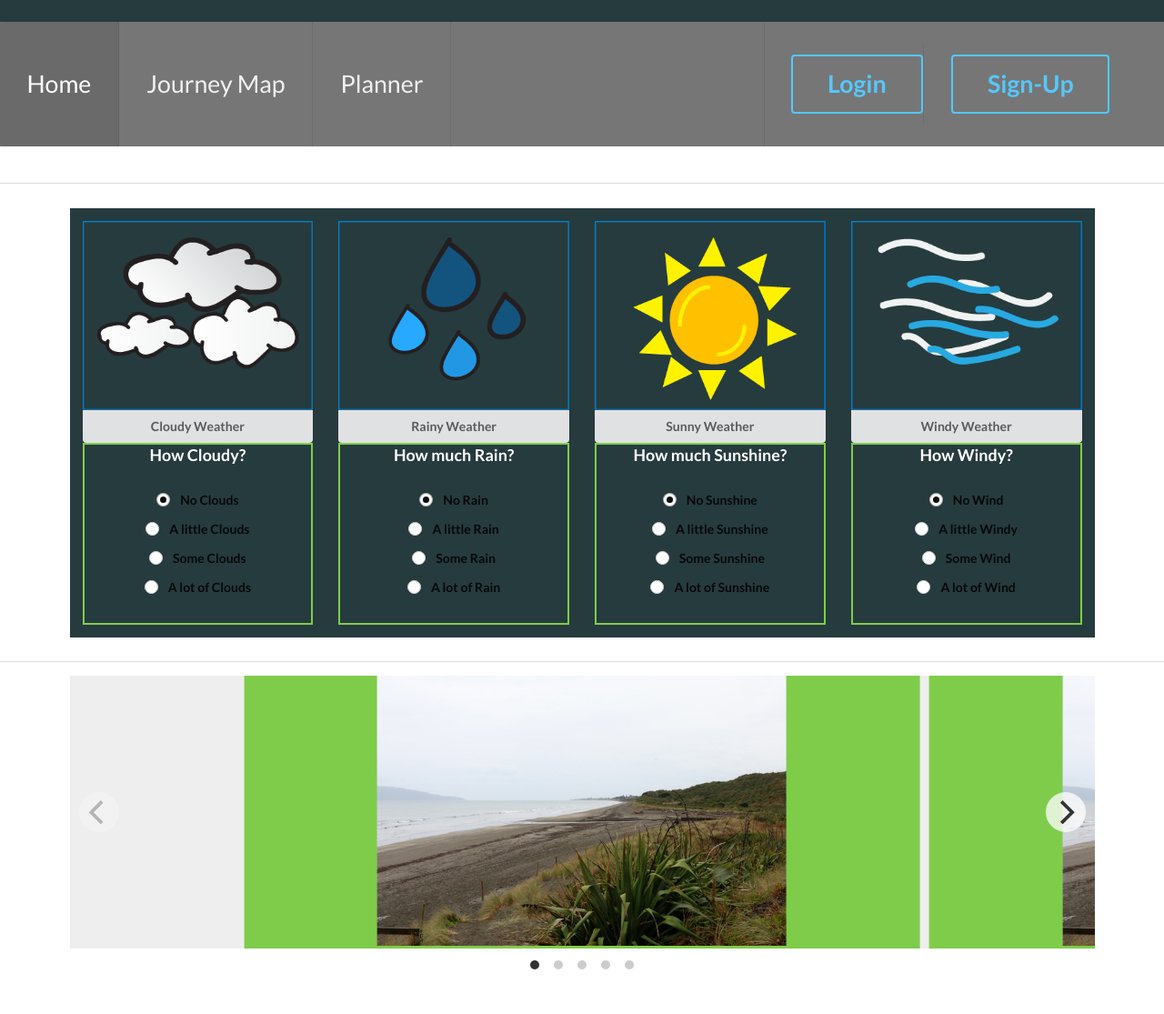
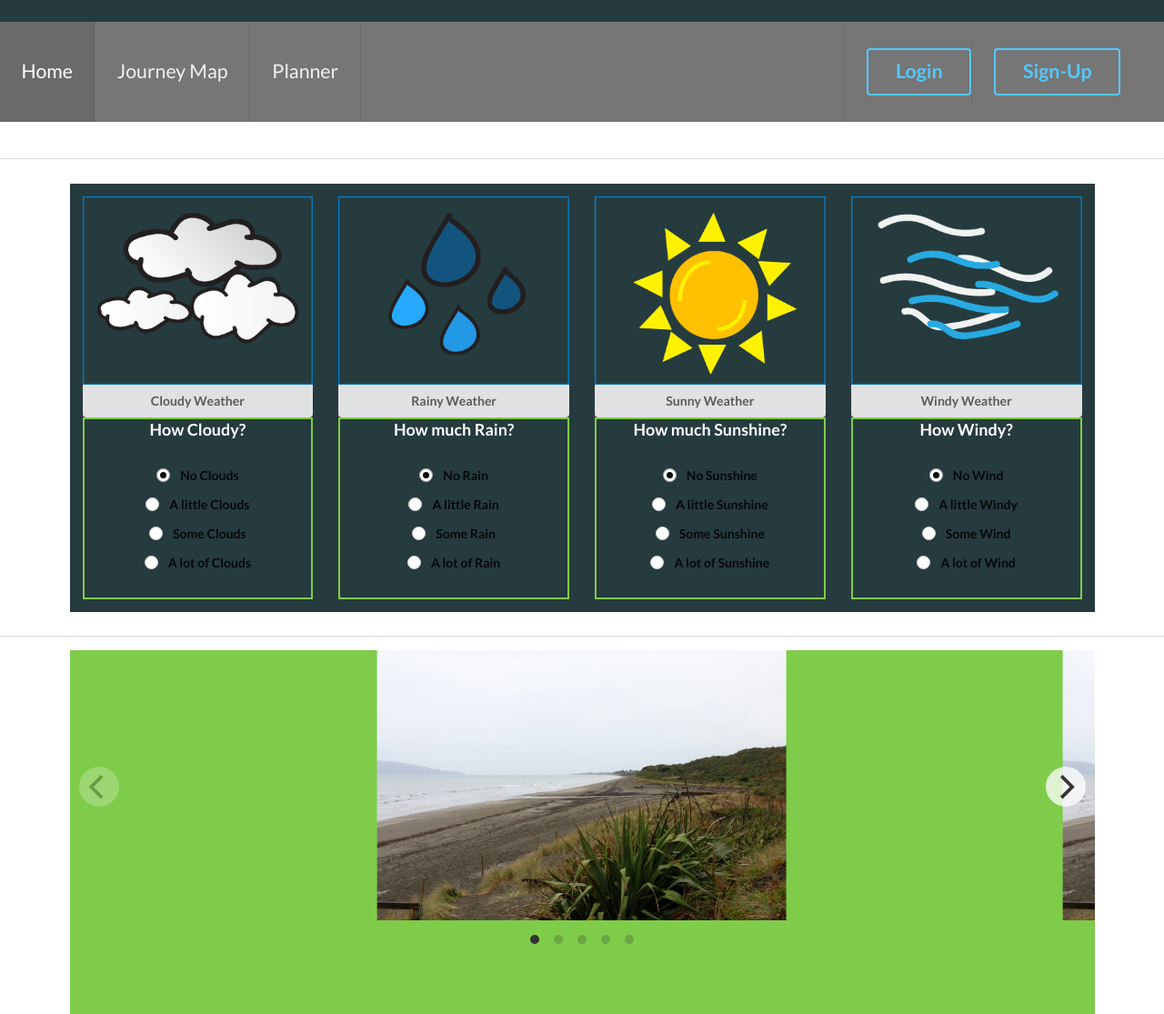
Before and after one commit to Ace-Key/weather-u_project, a plain HTML site: page index.html in a window 1280 px wide. Shown: the part 136-1251 px from the top of the page at 91% size. Before the commit the page ends 1204 px from the top, so only its background shows below. Drawn offline with nearby package versions, Linux system fonts and the light colour scheme; files whose address does not match are found by name.

Commit message:
css update 2

```diff
--- a/css/main.css
+++ b/css/main.css
@@ -14,13 +14,18 @@ h3 {
 
 }
 #menu_1{
-	font-size: 20pt;
+	font-size: 16pt;
 
 }
 #c1 {
 	background-color: #263b3e;
 }
 #c2 {
+	background-color: #7fcc4a;
+	height: 400px;
+	margin-bottom: 40px;
+}
+#c3 {
 	background-color: #7fcc4a;
 	height: 200px;
 	margin-bottom: 40px;
@@ -56,10 +61,9 @@ h3 {
   box-sizing: border-box;
 }
 
-body { font-family: sans-serif; }
 
 .gallery {
-  background: #EEE;
+  background: #7fcc4a;
 }
 
 .gallery-cell {
@@ -69,13 +73,3 @@ body { font-family: sans-serif; }
   background: #7fcc4a;
   counter-increment: gallery-cell;
 }
-
-/* cell number */
-/* .gallery-cell:before {
-  display: block;
-  text-align: center;
-  content: counter(gallery-cell);
-  line-height: 200px;
-  font-size: 80px;
-  color: white;
-} */
```
